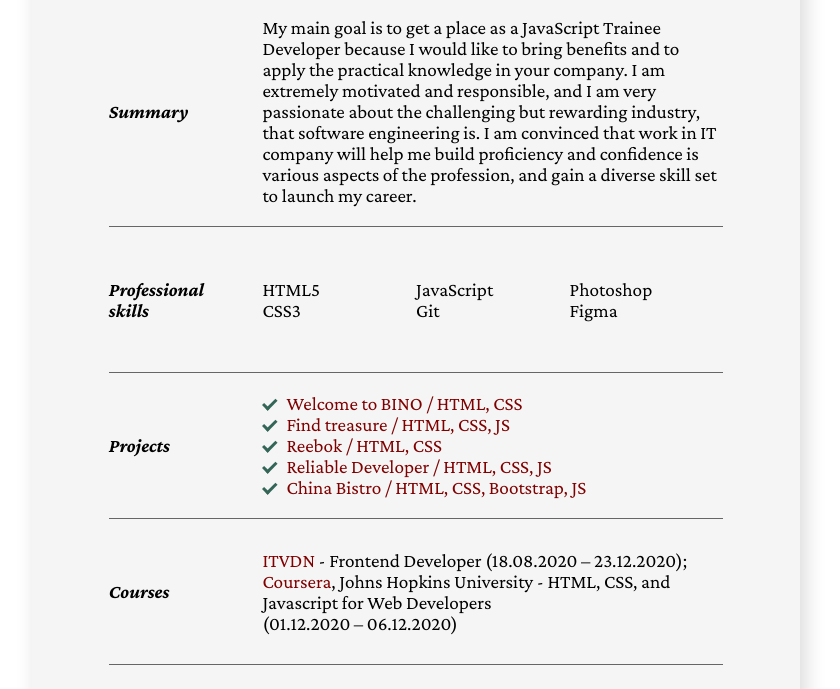
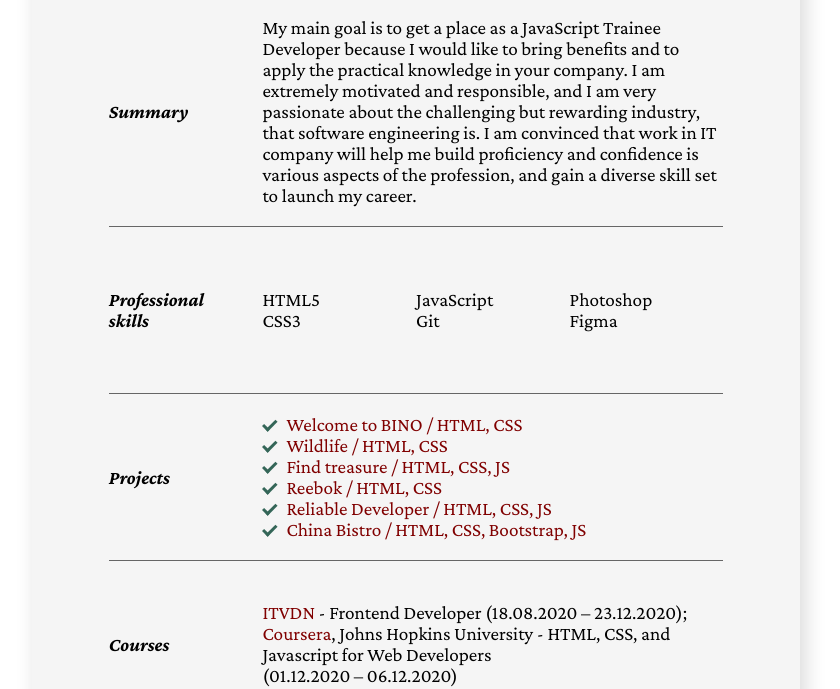
Before and after one commit to DenisKondratov/CV_GRID, a plain HTML site: page index.html in a window 1280 px wide. Shown: the part 119-808 px from the top of the page, without its empty margins (224-1064 px from the left). Drawn offline with nearby package versions, Linux system fonts and the light colour scheme; files whose address does not match are found by name.

Commit message:
refactor: add 1 link to projects block

```diff
--- a/index.html
+++ b/index.html
@@ -67,6 +67,7 @@
                 <div class="projects">
                     <ul>
                         <li><a href="https://deniskondratov.github.io/KonsoleTest/" target="_blank">Welcome to BINO / HTML, CSS</a></li>
+                        <li><a href="https://deniskondratov.github.io/Wildlife/index.html" target="_blank">Wildlife / HTML, CSS</a></li>
                         <li><a href="https://deniskondratov.github.io/Find-treasure/" target="_blank">Find treasure / HTML, CSS, JS</a></li>
                         <li><a href="https://deniskondratov.github.io/Reebok/index.html" target="_blank">Reebok / HTML, CSS</a></li>
                         <li><a href="https://deniskondratov.github.io/Reliable_Developer_TestTask/" target="_blank">Reliable Developer / HTML, CSS, JS</a></li>
```
